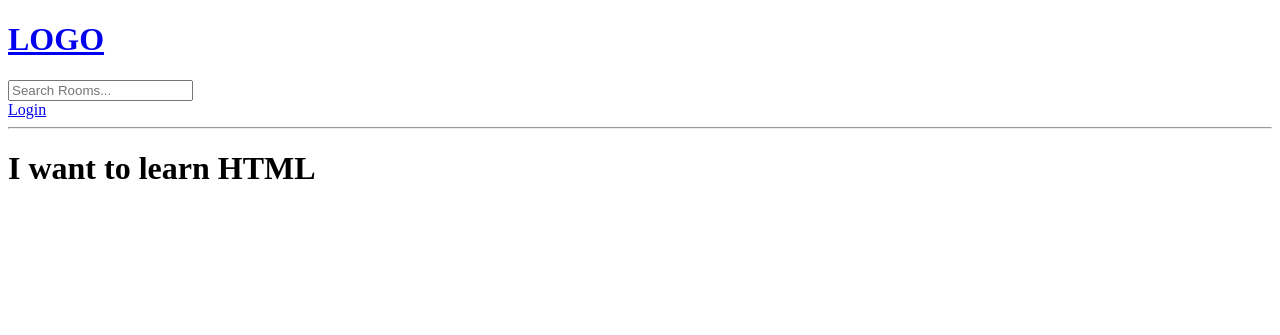
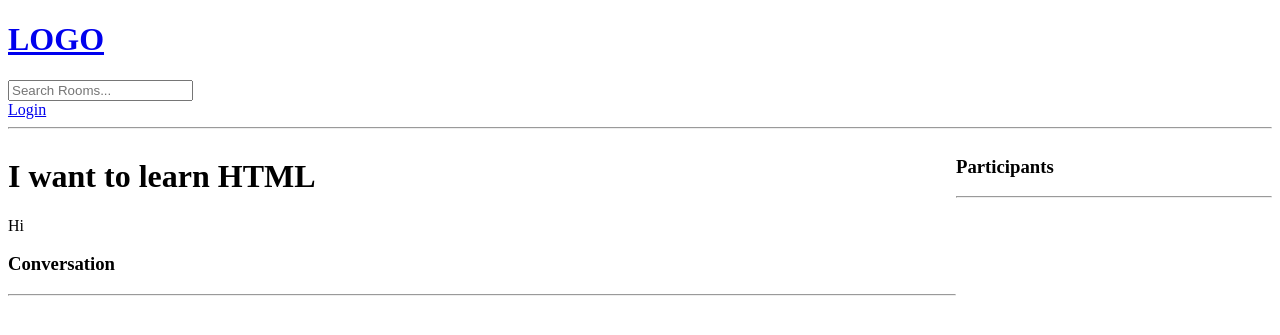
Before and after one commit to Noobswag2/TaskforceX, a Django app: page /room/3/ in a window 1280 px wide. Shown: the top 335 px of the page. Run offline with Django 5.2, Linux system fonts and the light colour scheme; data comes from the database, SQL or seed files in the repository; both versions use the stored data as it was after the commit.

Commit message:
Chat Room Messages CRUD

```diff
--- a/base/models.py
+++ b/base/models.py
@@ -16,10 +16,10 @@
     topic = models.ForeignKey(Topic, on_delete=models.SET_NULL, null=True)
     name = models.CharField(max_length=200)
     description = models.TextField(null=True)
-    #participants =
+    participants = models.ManyToManyField(
+        User, related_name='participants', blank=True)
     updated = models.DateTimeField(auto_now=True)
     created = models.DateTimeField(auto_now_add=True)
-
 
     class Meta:
         ordering = ['-updated', '-created']
--- a/base/templates/base/room.html
+++ b/base/templates/base/room.html
@@ -1,6 +1,62 @@
 {% extends 'main.html' %}
 
 {% block content %}
-<h1>{{room.name}}</h1>
+
+<style>
+    .room-container{
+        display: grid;
+        grid-template-columns: 3fr 1fr;
+    }
+</style>
+
+<div class="room-container">
+
+    <div>
+
+        <h1>{{room.name}}</h1>
+
+        <p>{{room.description}}</p>
+
+
+        <div class="commit-wrapper">
+            <h3>Conversation</h3>
+            <hr>
+
+            {% for message in room_messages %}
+            <div>
+                {% if request.user == message.user %}
+                <a href="{% url 'delete-message' message.id %}">Delete</a>
+                {% endif %}
+                <small>@{{message.user}} {{message.created|timesince}} ago </small>
+                <p>{{message.body}}</p>
+                <hr>
+            </div>
+            {% endfor %}
+        </div>
+
+
+        {% if request.user.is_authenticated %}
+        <div class="commet-form">
+            <form method="POST" action="">
+                {% csrf_token %}
+                <input type="text" name="body" placeholder="Write your message here..." />
+            </form>
+        </div>
+        {% endif %}
+
+    </div>
+
+    <div>
+        <h3>Participants</h3>
+        <hr>
+
+        {% for user in participants %}
+            <div>
+                <p>@{{user.username}}</p>
+            </div>
+        {% endfor %}
+    </div>
+
+</div>
 
 {% endblock %}
--- a/base/urls.py
+++ b/base/urls.py
@@ -12,4 +12,5 @@
     path('create-room/', views.createRoom, name="create-room"),
     path('update-room/<str:pk>/', views.updateRoom, name="update-room"),
     path('delete-room/<str:pk>/', views.deleteRoom, name="delete-room"),
+    path('delete-message/<str:pk>/', views.deleteMessage, name="delete-message"),
 ]
--- a/base/views.py
+++ b/base/views.py
@@ -6,7 +6,7 @@
 from django.contrib.auth.models import User
 from django.contrib.auth import authenticate, login, logout
 from django.contrib.auth.forms import UserCreationForm
-from .models import Room, Topic
+from .models import Room, Topic, Message
 from .forms import RoomForm
 
 # Create your views here.
@@ -24,7 +24,7 @@
         return redirect('home')
 
     if request.method == 'POST':
-        username = request.POST.get('username').lower()
+        username = request.POST.get('username', '').lower()
         password = request.POST.get('password')
 
         try:
@@ -84,7 +84,20 @@
 
 def room(request, pk):
     room = Room.objects.get(id=pk)
-    context = {'room': room}
+    room_messages = room.message_set.all().order_by('-created')
+    participants = room.participants.all()
+
+    if request.method == 'POST':
+        message = Message.objects.create(
+            user=request.user,
+            room=room,
+            body=request.POST.get('body')
+        )
+        room.participants.add(request.user)
+        return redirect('room', pk=room.id)
+
+    context = {'room': room, 'room_messages': room_messages,
+               'participants':participants}
     return render(request, 'base/room.html', context)
 
 
@@ -131,3 +144,16 @@
         room.delete()
         return redirect('home')
     return render(request, 'base/delete.html',{'obj':room})
+
+
+@login_required(login_url='login')
+def deleteMessage(request, pk):
+    message = Message.objects.get(id=pk)
+
+    if request.user != message.user:
+        return HttpResponse('You are not allowed here!!')
+
+    if request.method == 'POST':
+        message.delete()
+        return redirect('home')
+    return render(request, 'base/delete.html',{'obj':message})
```
Also changed, not shown: base/migrations/0003_alter_room_options_room_participants.py (added), db.sqlite3, 3 other files.
